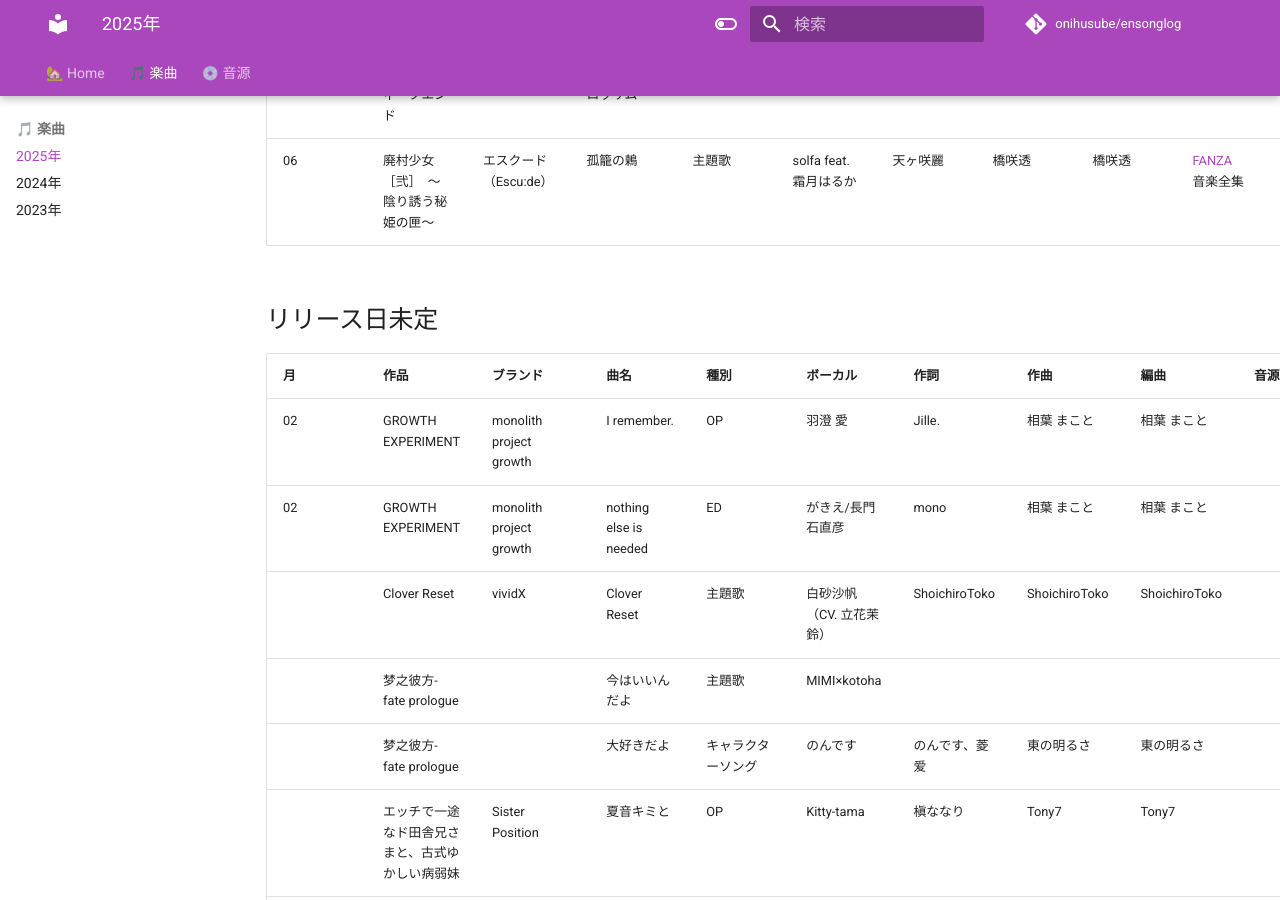
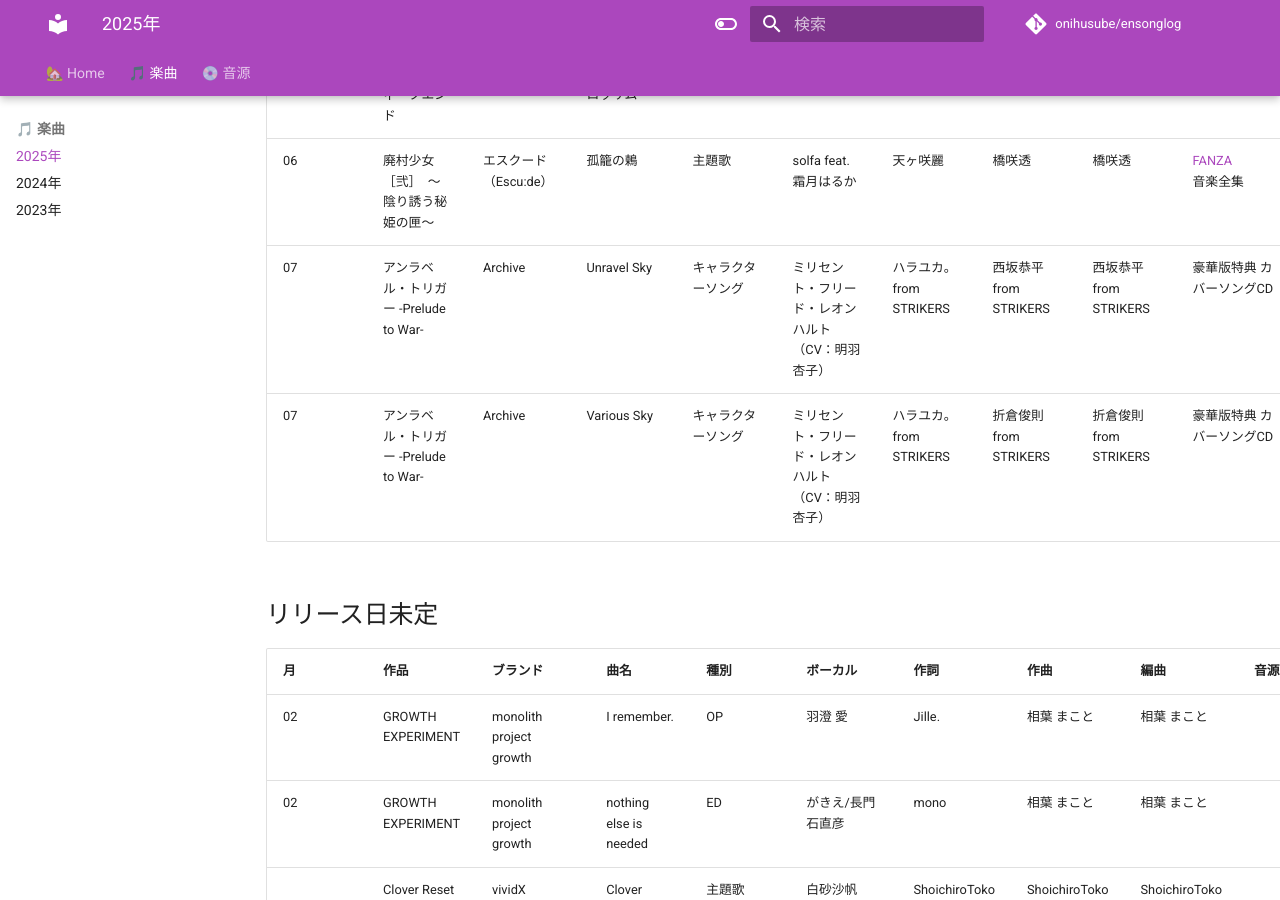
Before and after one commit to onihusube/ensonglog, an MkDocs documentation site: the page built from docs/2025/楽曲.md, in a window 1280 px wide and 900 px high, scrolled down 6968 px. Built offline with MkDocs 1.6.1 and Material for MkDocs 9.7.7, drawn with Linux system fonts in a browser that asks for light colours; emoji names are drawn with the system emoji font; comment, search, counter and statistics services are not loaded.

Commit message:
アンラベル・トリガー カバー曲情報追記

```diff
--- a/docs/2025/楽曲.md
+++ b/docs/2025/楽曲.md
@@ -68,6 +68,8 @@ search:
 | 06<!--/26--> | ToHeart | AQUAPLUS | Feeling Heart | OP | YURiKA | 須谷尚子 | 下川直哉 | | | | [:fontawesome-brands-youtube:](https://www.youtube.com/watch?v=GQ3201OkpmQ) |
 | 06<!--/27--> | ハッピーウィークエンド | HOOKSOFT | カナリーブロッサム | OP | S☆猫 | 永原さくら | A-DASH | A-DASH | | Guitar, Bass: A-DASH | [:fontawesome-brands-youtube:](https://www.youtube.com/watch?v=n_Qovz4OMeE) |
 | 06<!--/27--> | 廃村少女［弐］　～陰り誘う秘姫の匣～ | エスクード（Escu:de） | 孤籠の鶫 | 主題歌 | solfa feat. 霜月はるか | 天ヶ咲麗 | 橋咲透 | 橋咲透 | [FANZA](https://dlsoft.dmm.co.jp/detail/views_0910/) </br> 音楽全集 | | [:fontawesome-brands-youtube:](https://www.youtube.com/watch?v=hy_9IVXxsAk) |
+| 07<!--/25--> | アンラベル・トリガー -Prelude to War- | Archive | Unravel Sky | キャラクターソング | ミリセント・フリード・レオンハルト（CV：明羽杏子） | ハラユカ。 from STRIKERS | 西坂恭平 from STRIKERS | 西坂恭平 from STRIKERS | 豪華版特典 カバーソングCD | アンラベル・トリガーOPのカバー曲 | |
+| 07<!--/25--> | アンラベル・トリガー -Prelude to War- | Archive | Various Sky | キャラクターソング | ミリセント・フリード・レオンハルト（CV：明羽杏子） | ハラユカ。 from STRIKERS | 折倉俊則 from STRIKERS | 折倉俊則 from STRIKERS | 豪華版特典 カバーソングCD | アンラベル・トリガーEDのカバー曲 | |
 
 ## リリース日未定
 
```
